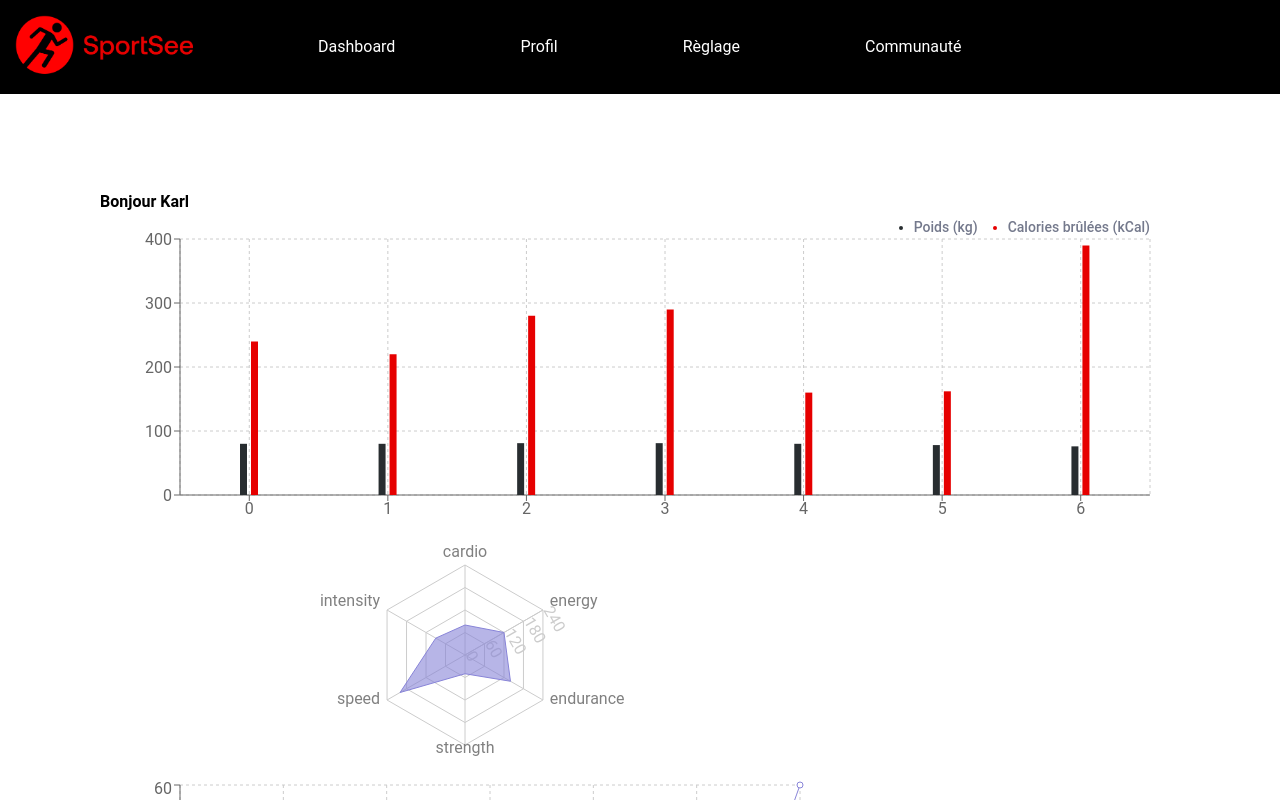
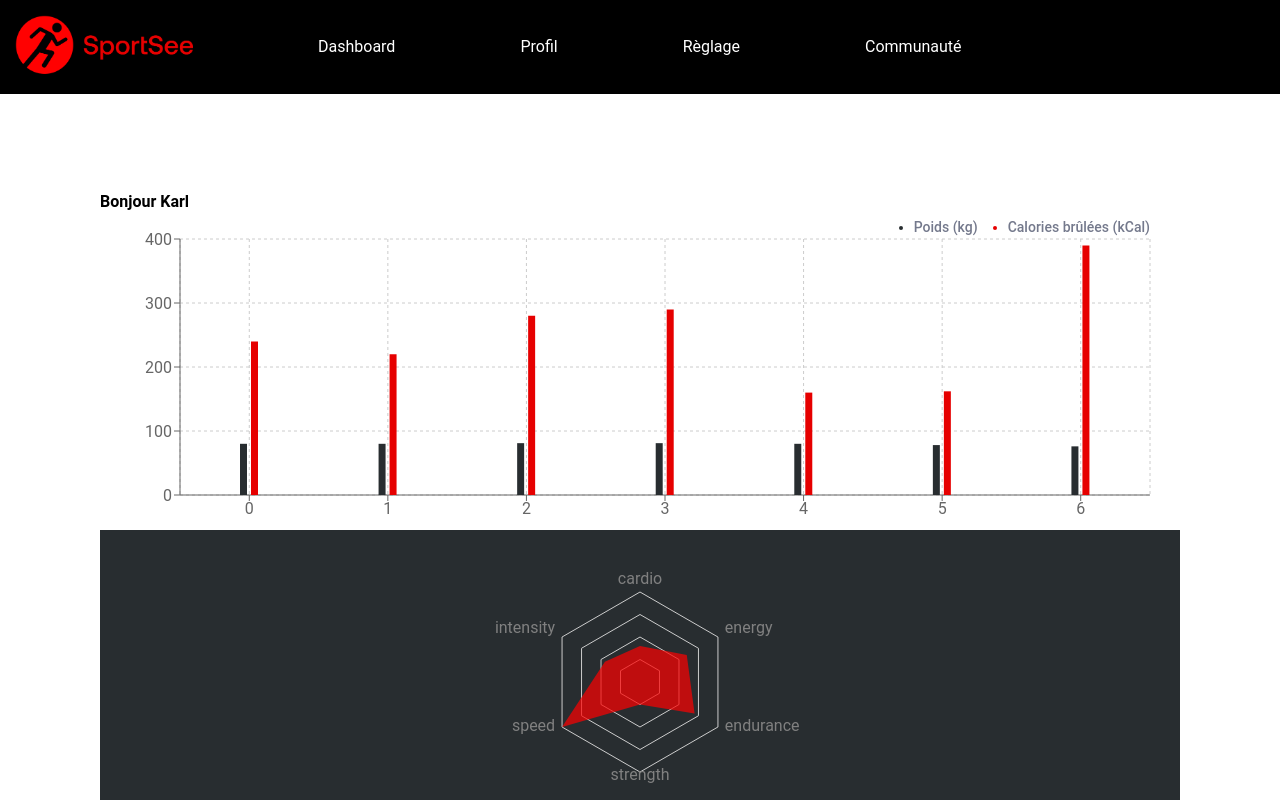
Before and after one commit to Emmanuel97423/sportsee, a React (Create React App) app: page /Dashboard/12 in a window 1280 px wide. Shown: the top 800 px of the page. Built offline with nearby package versions, Linux system fonts and the light colour scheme.

Commit message:
RadarChart customize UI ok

```diff
--- a/package.json
+++ b/package.json
@@ -11,6 +11,7 @@
     "react-router-dom": "^6.6.1",
     "react-scripts": "5.0.1",
     "recharts": "^2.2.0",
+    "styled-components": "^5.3.6",
     "web-vitals": "^2.1.4"
   },
   "scripts": {
--- a/src/components/RadarChartComponent/index.jsx
+++ b/src/components/RadarChartComponent/index.jsx
@@ -1,9 +1,10 @@
 import React from 'react';
+import styled from 'styled-components';
 import {
   RadarChart,
   PolarGrid,
   PolarAngleAxis,
-  PolarRadiusAxis,
+  // PolarRadiusAxis,
   Radar,
 } from 'recharts';
 import Performance from '../../models/performances/Performance';
@@ -37,20 +38,23 @@ export default function RadarChartComponent({ performances, userId }) {
     };
   });
 
+  const Container = styled.div`
+    background: #282d30;
+    height: 263px;
+    display: flex;
+    justify-content: center;
+    align-items: center;
+    padding: 20px;
+  `;
+
   return (
-    <div>
+    <Container>
       <RadarChart outerRadius={90} width={730} height={250} data={formatData}>
-        <PolarGrid />
+        <PolarGrid radialLines={false} />
         <PolarAngleAxis dataKey="subject" />
-        <PolarRadiusAxis angle={30} domain={[0, 240]} />
-        <Radar
-          name={userId}
-          dataKey="A"
-          stroke="#8884d8"
-          fill="#8884d8"
-          fillOpacity={0.6}
-        />
+        {/* <PolarRadiusAxis angle={30} domain={[0, 240]} /> */}
+        <Radar name={userId} dataKey="A" fill="#FF0101" fillOpacity={0.7} />
       </RadarChart>
-    </div>
+    </Container>
   );
 }
```
Also changed, not shown: 1 other file (tests, documents, lock files or other folders).
